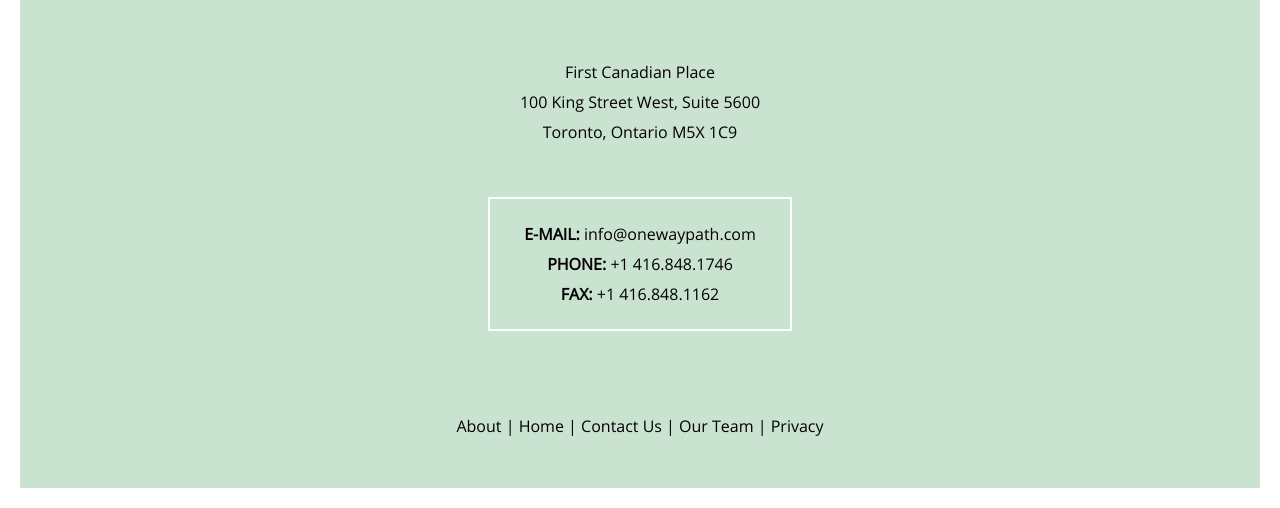
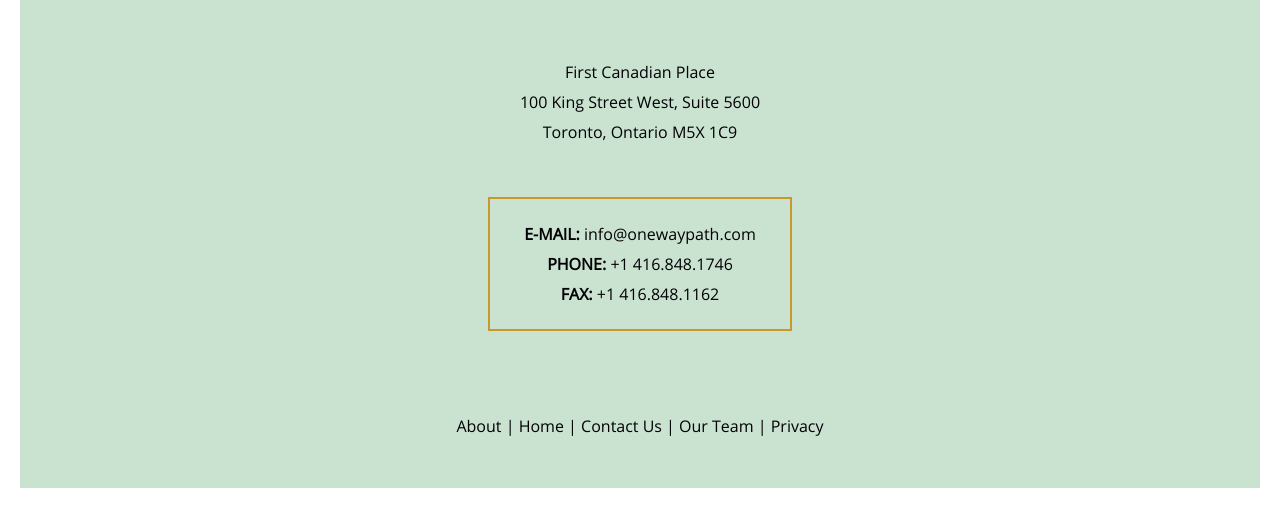
Before and after one commit to onewaypath/css, a plain HTML site: page contact-us.html in a window 1280 px wide. Shown: the part 292-800 px from the top of the page. Drawn offline with Linux system fonts and the light colour scheme; files whose address does not match are found by name; a web font is replaced by a local one.

Commit message:
change colour of box on contact page

```diff
--- a/main/_notes/dwsync.xml
+++ b/main/_notes/dwsync.xml
@@ -5,6 +5,6 @@
 <file name="about.css" server="97.107.129.88:2223//home/buddhavi/web/buddhavipassana.ca/public_html/css/" local="3696677758" remote="3696677758" Dst="-1" />
 <file name="team.css" server="97.107.129.88:2223//home/buddhavi/web/buddhavipassana.ca/public_html/css/" local="3697749450" remote="3697749450" Dst="-1" />
 <file name="homes.css" server="97.107.129.88:2223//home/buddhavi/web/buddhavipassana.ca/public_html/css/" local="3696677716" remote="3696677717" Dst="-1" />
-<file name="contact-us.css" server="97.107.129.88:2223//home/buddhavi/web/buddhavipassana.ca/public_html/css/" local="3697748145" remote="3697748145" Dst="-1" />
+<file name="contact-us.css" server="97.107.129.88:2223//home/buddhavi/web/buddhavipassana.ca/public_html/css/" local="3697751134" remote="3697751135" Dst="-1" />
 <file name="privacy.css" server="97.107.129.88:2223//home/buddhavi/web/buddhavipassana.ca/public_html/css/" local="3697750328" remote="3697750328" Dst="-1" />
 </dwsync>
--- a/main/contact-us.css
+++ b/main/contact-us.css
@@ -24,8 +24,8 @@ p b {
 p:nth-last-of-type(3),
 p:nth-last-of-type(2),
 body > p:last-of-type {
-  border-right: 2px solid #fff;
-  border-left: 2px solid #fff;
+  border-right: 2px solid #ca972b;
+  border-left: 2px solid #ca972b;
   margin-bottom: 0px;
   max-width: 300px;
 }
@@ -33,7 +33,7 @@ body > p:last-of-type {
 p:nth-last-of-type(3) {
   padding-top: 20px;
   margin-top: 50px;
-  border-top: 2px solid #fff;
+  border-top: 2px solid #ca972b;
 }
 
 body > p:nth-last-of-type(2) {
@@ -44,7 +44,7 @@ body > p:last-of-type {
   margin-top: 0px;
   padding-bottom: 20px;
   margin-bottom: 80px;
-  border-bottom: 2px solid #fff;
+  border-bottom: 2px solid #ca972b; /* #fff */
 }
 p:nth-of-type(1) {
   margin-top: 80px;
```
